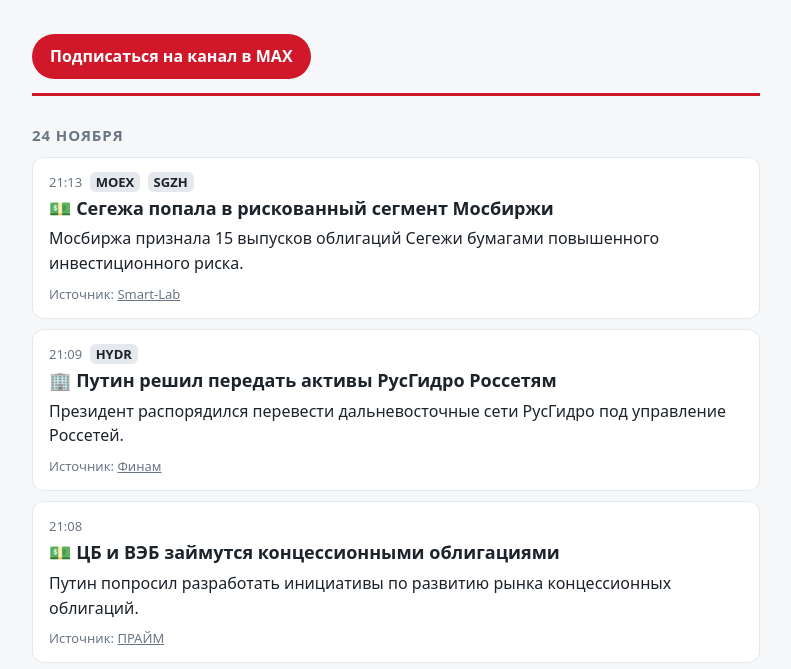
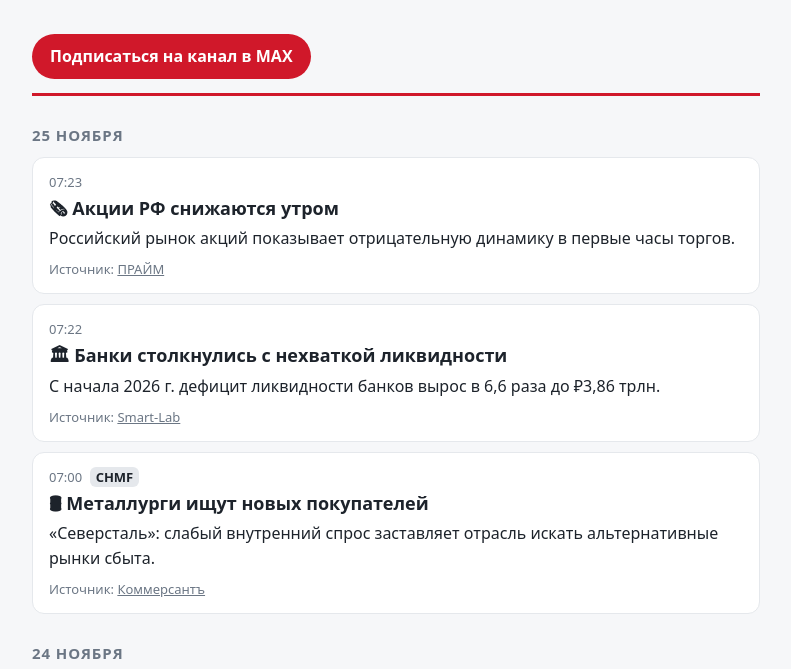
Before and after one commit to zerocool148/zerocool148.github.io, a plain HTML site: page news/archive/2026-11.html in a window 1280 px wide. Shown: the part 131-800 px from the top of the page, without its empty margins (244-1035 px from the left). Drawn offline with Linux system fonts and the light colour scheme.

Commit message:
Архив 2026-11

```diff
--- a/news/archive/2026-11.html
+++ b/news/archive/2026-11.html
@@ -32,6 +32,10 @@ footer{margin-top:36px;color:var(--muted);font-size:13px;border-top:1px solid va
 <body><div class="wrap">
 <header><h1><a href="../index.html">Ноябрь 2026</a></h1><p class="sub">Архив новостей канала «Рынок без шума».</p><p class="sub"><a href="../index.html">← Все новости</a></p><br><a class="cta" href="https://max.ru/se14875642_biz">Подписаться на канал в MAX</a></header>
 <main>
+<h2>25 ноября</h2>
+<article id="nwswf46"><div class="meta"><time datetime="2026-11-25T07:23:14+03:00">07:23</time></div><h3>🗞 Акции РФ снижаются утром</h3><p>Российский рынок акций показывает отрицательную динамику в первые часы торгов.</p><p class="src">Источник: <a href="https://1prime.ru/20261125/rynok-875517353.html" rel="nofollow noopener" target="_blank">ПРАЙМ</a></p></article>
+<article id="npmxlz1"><div class="meta"><time datetime="2026-11-25T07:22+03:00">07:22</time></div><h3>🏛 Банки столкнулись с нехваткой ликвидности</h3><p>С начала 2026 г. дефицит ликвидности банков вырос в 6,6 раза до ₽3,86 трлн.</p><p class="src">Источник: <a href="https://smart-lab.ru/blog/1379183.php" rel="nofollow noopener" target="_blank">Smart-Lab</a></p></article>
+<article id="nxtmtau"><div class="meta"><time datetime="2026-11-25T07:00+03:00">07:00</time> <a class="tick" href="../t/chmf/">CHMF</a></div><h3>🛢 Металлурги ищут новых покупателей</h3><p>«Северсталь»: слабый внутренний спрос заставляет отрасль искать альтернативные рынки сбыта.</p><p class="src">Источник: <a href="https://www.kommersant.ru/doc/9129500" rel="nofollow noopener" target="_blank">Коммерсантъ</a></p></article>
 <h2>24 ноября</h2>
 <article id="nmuv1zb"><div class="meta"><time datetime="2026-11-24T21:13:53+03:00">21:13</time> <a class="tick" href="../t/moex/">MOEX</a> <a class="tick" href="../t/sgzh/">SGZH</a></div><h3>💵 Сегежа попала в рискованный сегмент Мосбиржи</h3><p>Мосбиржа признала 15 выпусков облигаций Сегежи бумагами повышенного инвестиционного риска.</p><p class="src">Источник: <a href="https://smart-lab.ru/blog/1379127.php" rel="nofollow noopener" target="_blank">Smart-Lab</a></p></article>
 <article id="nfy3oxr"><div class="meta"><time datetime="2026-11-24T21:09:39+03:00">21:09</time> <a class="tick" href="../t/hydr/">HYDR</a></div><h3>🏢 Путин решил передать активы РусГидро Россетям</h3><p>Президент распорядился перевести дальневосточные сети РусГидро под управление Россетей.</p><p class="src">Источник: <a href="https://www.finam.ru/publications/item/putin-poruchil-utverdit-plan-peredachi-rossetyam-setevykh-aktivov-rusgidro-na-dalnem-vostoke-20261124-2113/" rel="nofollow noopener" target="_blank">Финам</a></p></article>
@@ -81,7 +85,7 @@ footer{margin-top:36px;color:var(--muted);font-size:13px;border-top:1px solid va
 <nav class="archive"><h2>Архив</h2><ul><li><a href="2026-11.html">Ноябрь 2026</a></li></ul></nav>
 <div class="ctabox">Сигналы, новости и итоги дня — сразу в мессенджере.<br><a class="cta" href="https://max.ru/se14875642_biz">Подписаться на канал в MAX</a></div>
 </main>
-<footer>Обновлено 24 ноября 2026 в 22:40 МСК. Новости пересказаны редакцией канала, у каждой указан источник.<br>
+<footer>Обновлено 25 ноября 2026 в 08:00 МСК. Новости пересказаны редакцией канала, у каждой указан источник.<br>
 Не является индивидуальной инвестиционной рекомендацией.</footer>
 </div></body>
 </html>
```
